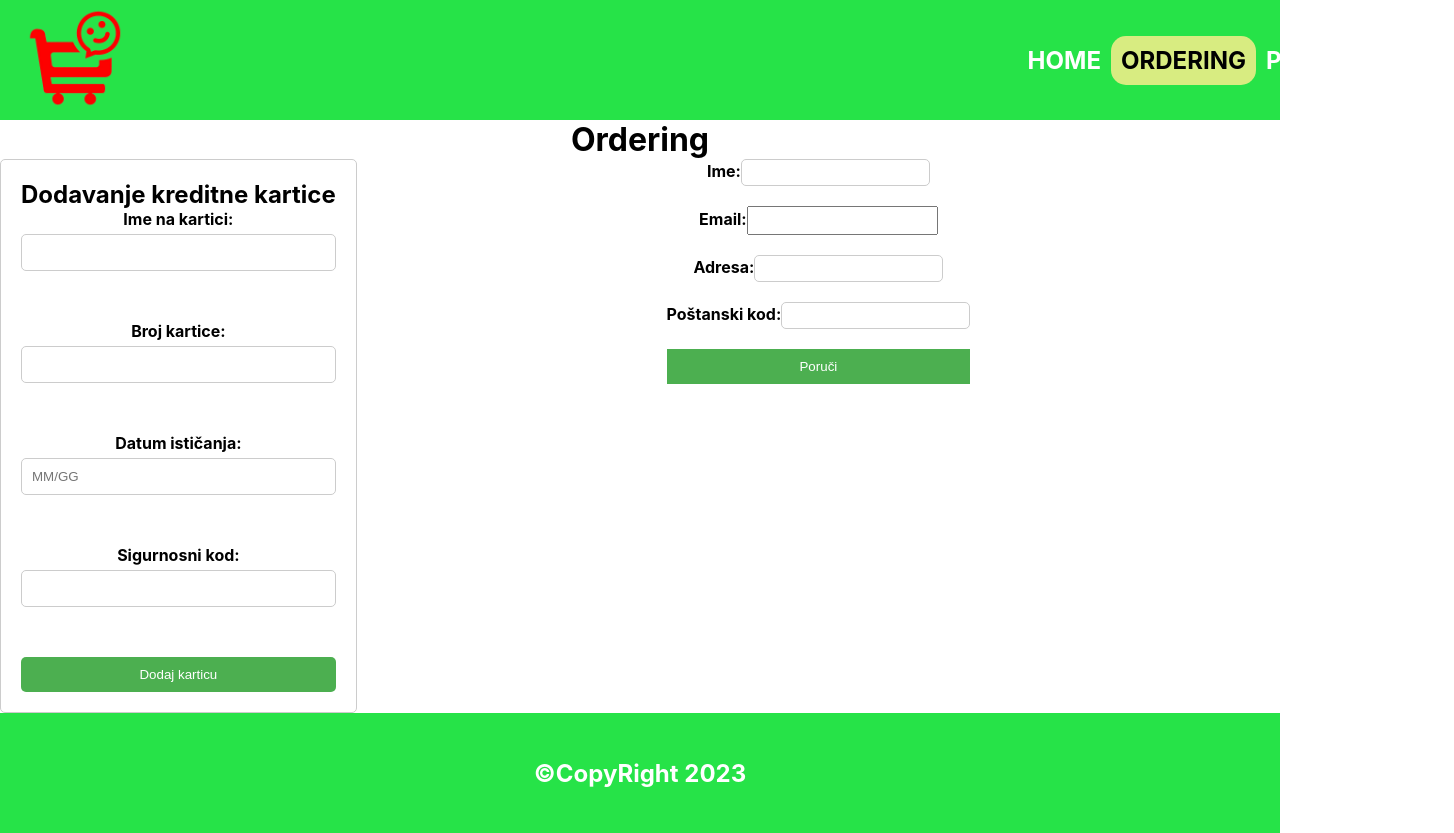
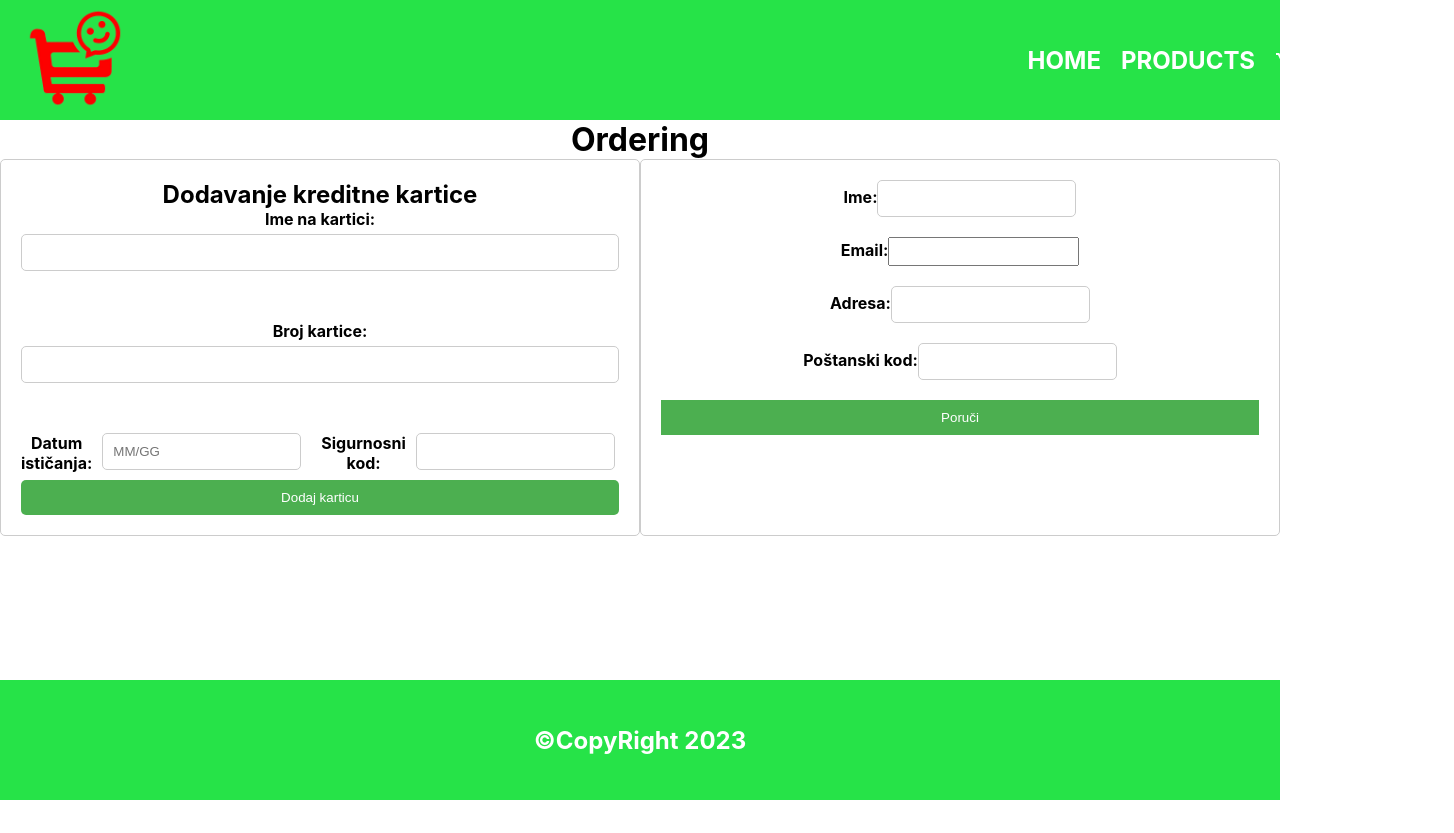
Before and after one commit to popovicmarko/OnlineShoping, a React (Create React App) app: page /ordering in a window 1280 px wide. Shown: the whole page, 1454 px wide, since content can reach past the window. After the commit the page ends 800 px from the top, so only its background shows below. Built offline with nearby package versions, Linux system fonts and the light colour scheme.

Commit message:
form unsift

```diff
--- a/src/components/Form/FormAdress/FormAdress.css
+++ b/src/components/Form/FormAdress/FormAdress.css
@@ -28,3 +28,45 @@
   .form-container button:hover {
     background-color: #45a049;
   }
+  .form-container {
+    min-width: 50%;
+    margin: 0;
+    padding: 20px;
+    border: 1px solid #ccc;
+    border-radius: 5px;
+  }
+
+  h2 {
+    text-align: center;
+  }
+
+  form {
+    display: flex;
+    flex-direction: column;
+  }
+
+  label {
+    margin-bottom: 5px;
+    font-weight: bold;
+  }
+
+  input[type="text"] {
+    padding: 10px;
+    margin-bottom: 10px;
+    border: 1px solid #ccc;
+    border-radius: 5px;
+  }
+
+  input[type="submit"] {
+    padding: 10px;
+    background-color: #4CAF50;
+    color: white;
+    border: none;
+    border-radius: 5px;
+    cursor: pointer;
+  }
+
+  .error {
+    color: red;
+    /* margin-bottom: 10px; */
+  }
--- a/src/components/Form/FormCart/FormCart.css
+++ b/src/components/Form/FormCart/FormCart.css
@@ -1,5 +1,5 @@
 .container {
-    max-width: 400px;
+    max-width: 50%;
     margin: 0;
     padding: 20px;
     border: 1px solid #ccc;
@@ -38,5 +38,13 @@
 
   .error {
     color: red;
-    margin-bottom: 10px;
+    /* margin-bottom: 10px; */
   }
+  .wrap{
+    display: flex;
+    flex-direction: row;
+    justify-content: space-between;
+    gap: 10px;
+    width: 100%;
+    height: 60%;
+  }
--- a/src/components/Form/FormCart/FormCart.js
+++ b/src/components/Form/FormCart/FormCart.js
@@ -76,7 +76,7 @@ function DodavanjeKreditneKartice() {
         {greske.brojKartice && <p>{greske.brojKartice}</p>}
         <br />
         <br />
-
+        <div className="wrap">
           <label htmlFor="datum_isticanja">Datum ističanja:</label>
           <input
             type="text"
@@ -101,7 +101,7 @@ function DodavanjeKreditneKartice() {
           {greske.sigurnosniKod && <p>{greske.sigurnosniKod}</p>}
           <br />
           <br />
-
+        </div>
         <input type="submit" value="Dodaj karticu" />
       </form>
     </div>
--- a/src/components/Navbar/Navbar.js
+++ b/src/components/Navbar/Navbar.js
@@ -22,14 +22,7 @@ export default function Navbar() {
         >
           <h2>HOME</h2>
         </NavLink>
-        <NavLink
-          to={"/ordering"}
-          className={({ isActive }) =>
-            isActive ? "activeStyles" : "classicStyles"
-          }
-        >
-          <h2>ORDERING</h2>
-        </NavLink>
+
         <NavLink
           to={"/products"}
           className={({ isActive }) =>
--- a/src/pages/Cart/Cart.js
+++ b/src/pages/Cart/Cart.js
@@ -4,12 +4,20 @@ import IconButton from "@mui/material/IconButton";
 import AddShoppingCartIcon from "@mui/icons-material/AddShoppingCart";
 import { AppContext } from "../../context/AppContext";
 import CartCards from "../../components/CartCards/CartCards";
+import { NavLink } from "react-router-dom";
 
 export default function Cart() {
   const { cart } = useContext(AppContext);
 
   return (
     <>
+     <NavLink
+          to={"/ordering"}
+          className="orderingLink"
+        >
+          <h2>ORDERING</h2>
+        </NavLink>
+
       {cart.length !== 0 ? (
         <div className="cartCards">
           {cart.map((product) => (
@@ -22,6 +30,7 @@ export default function Cart() {
               quantity={product.quantityInCart}
             />
           ))}
+
         </div>
       ) : (
         <div>
```
Lines whose indentation alone changed are shown as unchanged.
